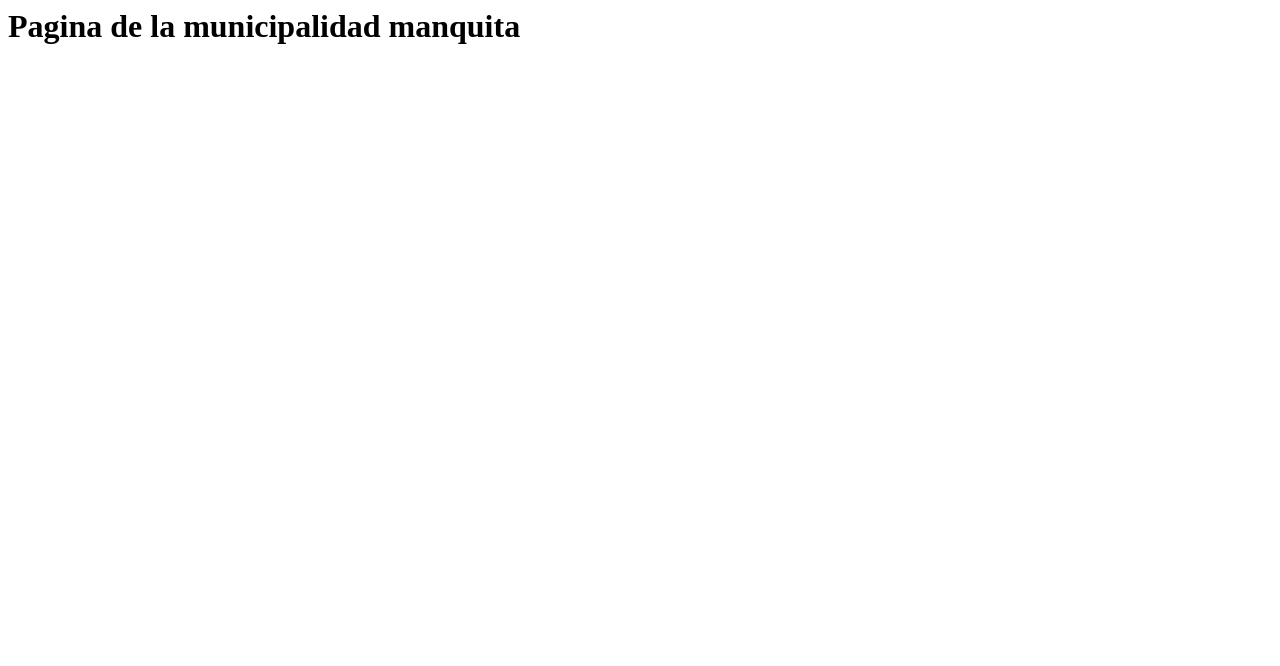
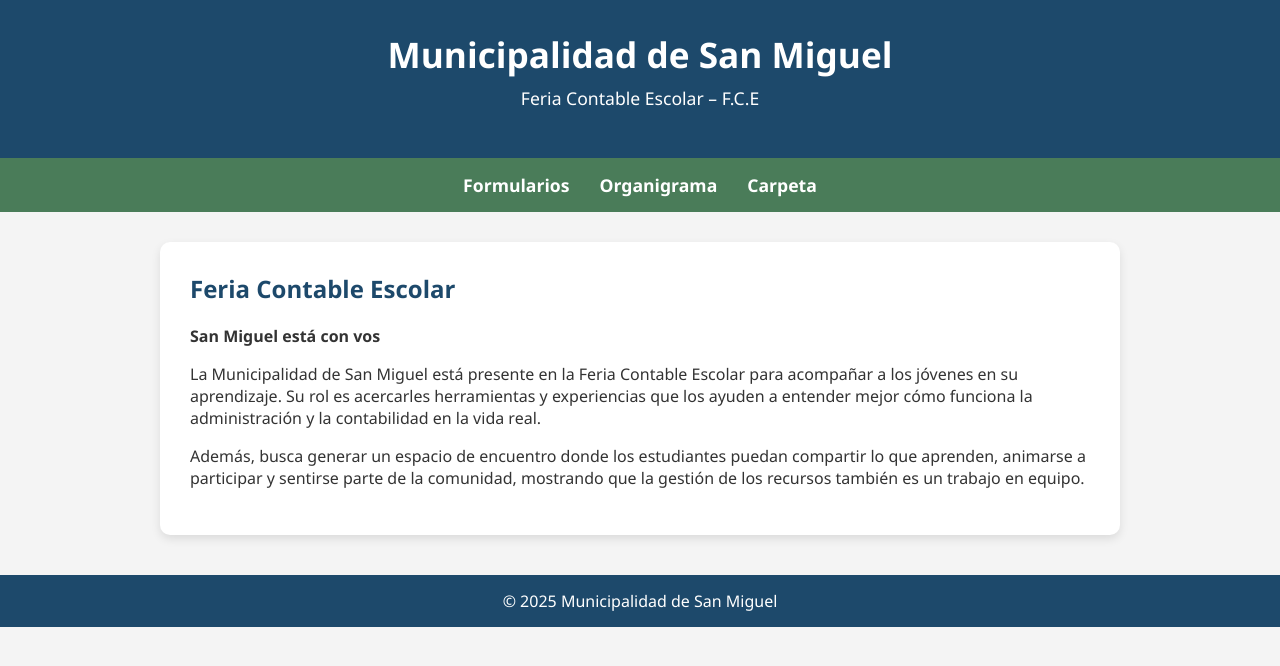
Before and after one commit to cesarnflores/municipalidad, a plain HTML site: page index.html in a window 1280 px wide. Drawn offline with Linux system fonts and the light colour scheme.

Commit message:
Add files via upload

```diff
--- a/index.html
+++ b/index.html
@@ -1,5 +1,40 @@
-<html>
+<!DOCTYPE html>
+<html lang="es">
+<head>
+    <meta charset="UTF-8">
+    <meta name="viewport" content="width=device-width, initial-scale=1.0">
+    <title>Municipalidad de San Miguel</title>
+    <link rel="stylesheet" href="styles.css">
+</head>
 <body>
-<h1> Pagina de la municipalidad manquita</h1>
+
+<header>
+    <h1>Municipalidad de San Miguel</h1>
+    <p>Feria Contable Escolar – F.C.E</p>
+</header>
+
+<nav>
+    <a href="formularios.html">Formularios</a>
+    <a href="organigrama.html">Organigrama</a>
+    <a href="carpeta.html">Carpeta</a>
+</nav>
+
+<section>
+    <h2>Feria Contable Escolar</h2>
+    <p><strong>San Miguel está con vos</strong></p>
+    <p>
+        La Municipalidad de San Miguel está presente en la Feria Contable Escolar para acompañar a los jóvenes en su aprendizaje.
+        Su rol es acercarles herramientas y experiencias que los ayuden a entender mejor cómo funciona la administración y la contabilidad en la vida real.
+    </p>
+    <p>
+        Además, busca generar un espacio de encuentro donde los estudiantes puedan compartir lo que aprenden,
+        animarse a participar y sentirse parte de la comunidad, mostrando que la gestión de los recursos también es un trabajo en equipo.
+    </p>
+</section>
+
+<footer>
+    &copy; 2025 Municipalidad de San Miguel
+</footer>
+
 </body>
 </html>
--- /dev/null
+++ b/styles.css
@@ -0,0 +1,72 @@
+/* Colores inspirados en el logo: azul, verde y naranja */
+:root {
+    --azul: #1d496b;
+    --verde: #4a7c59;
+    --naranja: #e07a34;
+    --gris-claro: #f4f4f4;
+}
+
+body {
+    margin: 0;
+    font-family: 'Segoe UI', Arial, sans-serif;
+    background: var(--gris-claro);
+    color: #333;
+}
+
+header {
+    background: var(--azul);
+    color: white;
+    text-align: center;
+    padding: 30px 20px;
+}
+
+header h1 {
+    margin: 0;
+    font-size: 2.2em;
+}
+
+header p {
+    margin-top: 8px;
+    font-size: 1.1em;
+}
+
+nav {
+    background: var(--verde);
+    display: flex;
+    justify-content: center;
+    gap: 30px;
+    padding: 15px 0;
+}
+
+nav a {
+    color: white;
+    text-decoration: none;
+    font-weight: bold;
+    font-size: 1.1em;
+}
+
+nav a:hover {
+    color: var(--naranja);
+}
+
+section {
+    max-width: 900px;
+    margin: 30px auto;
+    background: white;
+    padding: 30px;
+    border-radius: 10px;
+    box-shadow: 0 4px 10px rgba(0,0,0,0.1);
+}
+
+h2 {
+    color: var(--azul);
+    margin-top: 0;
+}
+
+footer {
+    text-align: center;
+    background: var(--azul);
+    color: white;
+    padding: 15px 0;
+    margin-top: 40px;
+}
```
Also changed, not shown: carpeta.html (added, +29 -0 lines), formularios.html (added, +29 -0 lines), organigrama.html (added, +29 -0 lines).
